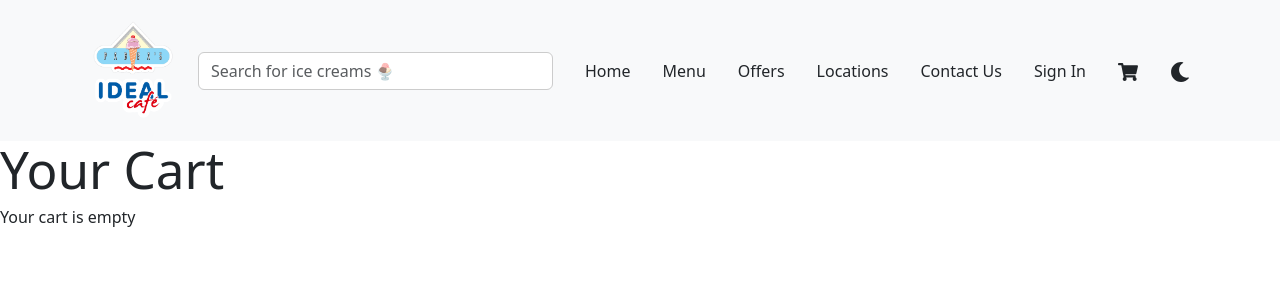
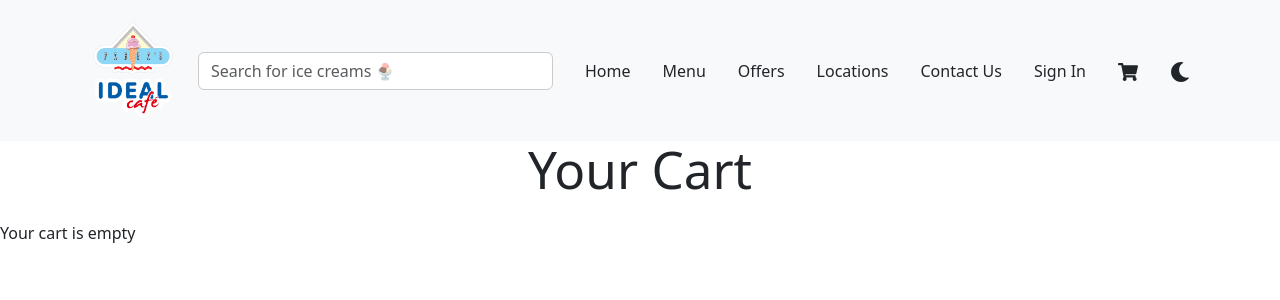
Before and after one commit to sanikasail00/Ideal_cafe, a React (Vite) app: page /cart in a window 1280 px wide. Shown: the top 300 px of the page. Built offline with nearby package versions, Linux system fonts and the light colour scheme.

Commit message:
slight changes in CartPage

```diff
--- a/src/components/CartPage.jsx
+++ b/src/components/CartPage.jsx
@@ -11,7 +11,7 @@ const CartPage = () => {
 
   return (
     <div>
-      <h1>Your Cart</h1>
+      <h1 className="text-center mb-4">Your Cart</h1>
       {cartItems.length === 0 ? (
         <p>Your cart is empty</p>
       ) : (
```
